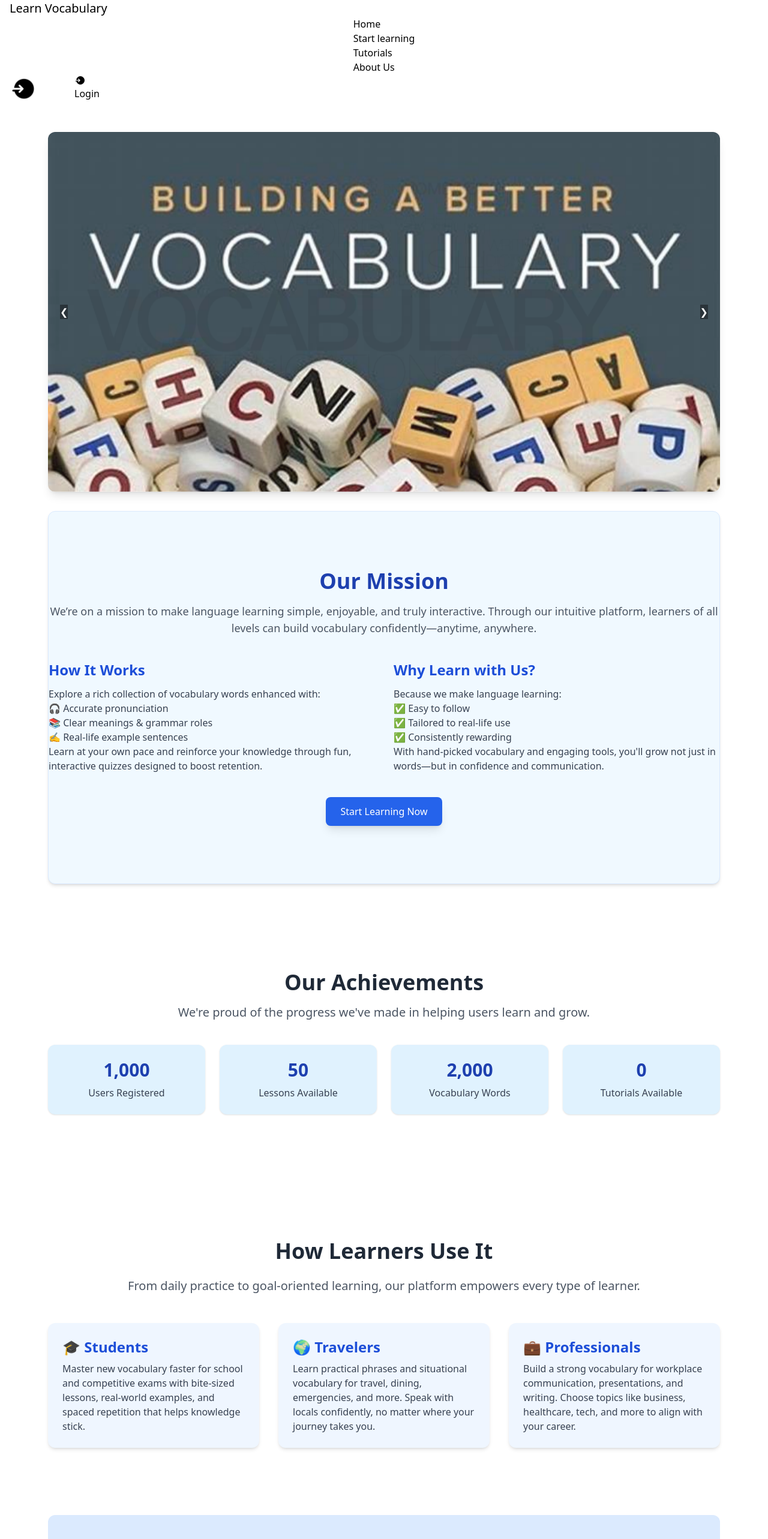
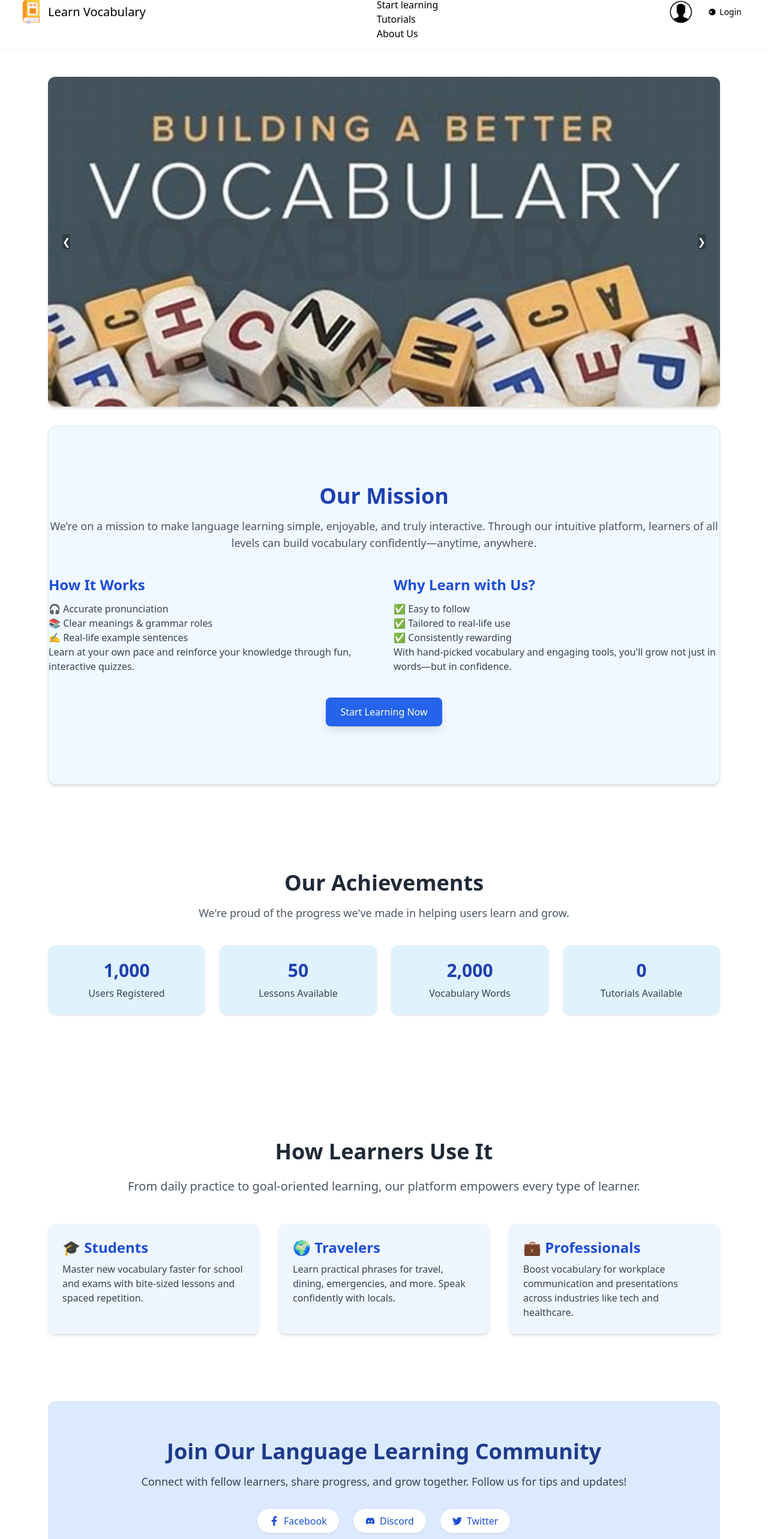
Before and after one commit to Shakwath/A9_Vocabulary_Learn, a React (Vite) app: page / in a window 1280 px wide. Shown: the part 40-2606 px from the top of the page at 60% size. Built offline with nearby package versions, Linux system fonts and the light colour scheme; no server answers.

Commit message:
AOS Package animation add and update profile section done

```diff
--- a/src/Components/Banner.jsx
+++ b/src/Components/Banner.jsx
@@ -4,26 +4,15 @@ import Banner2 from '../assets/banner2.jpg';
 import Banner3 from '../assets/banner3.webp';
 
 const bannerData = [
-  {
-    id: 1,
-    img: Banner1,
-  },
-  {
-    id: 2,
-    img: Banner2,
-
-  },
-  {
-    id: 3,
-    img: Banner3,
-
-  },
+  { id: 1, img: Banner1 },
+  { id: 2, img: Banner2 },
+  { id: 3, img: Banner3 },
 ];
 
 const Banner = () => {
   const [currentSlide, setCurrentSlide] = useState(0);
 
-  // Auto-rotate every 5 seconds
+  // Auto-rotate every 3 seconds
   useEffect(() => {
     const timer = setInterval(() => {
       setCurrentSlide((prev) => (prev + 1) % bannerData.length);
@@ -42,26 +31,36 @@ const Banner = () => {
   };
 
   return (
-    <div className="relative w-full h-[400px] md:h-[500px] lg:h-[600px] overflow-hidden rounded-xl shadow-lg mb-8">
+    <div className="relative w-full h-[220px] sm:h-[300px] md:h-[400px] lg:h-[550px] overflow-hidden rounded-xl shadow-md mb-8">
       {bannerData.map((slide, index) => (
         <div
           key={slide.id}
           className={`absolute inset-0 transition-opacity duration-1000 ease-in-out ${
-            index === currentSlide ? ' z-10' : 'opacity-0 z-0'
+            index === currentSlide ? 'opacity-100 z-10' : 'opacity-0 z-0'
           }`}
         >
           <img
             src={slide.img}
+            alt={`Slide ${index + 1}`}
             className="w-full h-full object-cover"
           />
-
         </div>
       ))}
 
       {/* Navigation Arrows */}
-      <div className="absolute inset-0 flex justify-between items-center px-5">
-        <button onClick={handlePrev} className="btn btn-circle text-white bg-black bg-opacity-40 hover:bg-opacity-70">❮</button>
-        <button onClick={handleNext} className="btn btn-circle text-white bg-black bg-opacity-40 hover:bg-opacity-70">❯</button>
+      <div className="absolute inset-0 flex justify-between items-center px-2 sm:px-4 md:px-6">
+        <button
+          onClick={handlePrev}
+          className="btn btn-xs sm:btn-sm md:btn-md btn-circle text-white bg-black bg-opacity-30 hover:bg-opacity-60"
+        >
+          ❮
+        </button>
+        <button
+          onClick={handleNext}
+          className="btn btn-xs sm:btn-sm md:btn-md btn-circle text-white bg-black bg-opacity-30 hover:bg-opacity-60"
+        >
+          ❯
+        </button>
       </div>
     </div>
   );
--- a/src/Components/Login.jsx
+++ b/src/Components/Login.jsx
@@ -141,7 +141,7 @@ const Login = () => {
           <p className="text-center font-semibold pt-4">
             Don’t have an account?{" "}
             <Link className="text-secondary" to="/Register">
-              Sign up
+             Register
             </Link>
           </p>
         </fieldset>
--- a/src/Components/Navbar.jsx
+++ b/src/Components/Navbar.jsx
@@ -1,87 +1,110 @@
-import React, { use }  from 'react';
+import React, { useContext } from 'react';
 import { Link, NavLink } from 'react-router-dom';
-import loginicon from '../assets/loginicon.png'
+import loginicon from '../assets/loginicon.png';
 import mainlogo from '../assets/mainlogo.png';
-import userIcon from "../assets/loginicon.png";
+import userIcon from "../assets/user.webp";
 import { AuthContext } from "../Components/Provider/AuthProvider";
 
 const Navbar = () => {
-  const { user, logOut } = use(AuthContext);
+  const { user, logOut } = useContext(AuthContext);
+
   const handleLogOut = () => {
-    //console.log("user trying to LogOut");
-    logOut()
-      .then(() => {
+    logOut().then(() => {
       alert("You Logged Out successfully");
-      })
-      .catch((error) => {
-       // console.log(error);
     });
   };
+
   return (
-    <div className="navbar bg-base-100 px-4">
+    <div className="bg-base-100 shadow-sm">
+      {/* Welcome message */}
+      {user && (
+        <div className="bg-blue-100 text-blue-800 text-sm sm:text-base text-center py-2">
+          Welcome, <span className="font-semibold">{user.displayName || "User"}</span>! Happy learning
+        </div>
+      )}
+
+      <div className="navbar py-3 px-4 md:px-8 flex items-center justify-between">
         {/* Left: Logo */}
-      <div className="flex-1">
-        <Link to="/" className="btn btn-ghost text-xl">
-         <img src={mainlogo} alt="Lingo Bingo Logo" className="w-10 h-10 " />
-         Learn Vocabulary</Link>
+        <div className="flex items-center gap-2">
+          <Link
+            to="/"
+            className="btn btn-ghost text-sm sm:text-base md:text-xl flex items-center gap-2"
+          >
+            <img
+              src={mainlogo}
+              alt="Lingo Bingo Logo"
+              className="w-6 h-6 sm:w-8 sm:h-8 md:w-10 md:h-10"
+            />
+            <span className="sm:inline">Learn Vocabulary</span>
+          </Link>
         </div>
 
-      {/* Center: Nav Links - Hidden on small screens */}
-      <div className="hidden lg:flex flex-1 justify-center">
-        <ul className="menu menu-horizontal gap-4 px-1">
+        {/* Center: Nav Links (visible on large screen only) */}
+        <div className="hidden lg:flex justify-center">
+          <ul className="menu menu-horizontal gap-4 px-1 text-sm md:text-base">
             <li><NavLink to="/">Home</NavLink></li>
             <li><NavLink to="/Startlearning">Start learning</NavLink></li>
             <li><NavLink to="/Tutorials">Tutorials</NavLink></li>
             <li><NavLink to="/AboutUs">About Us</NavLink></li>
+            {user && <li><NavLink to="/myprofile">My Profile</NavLink></li>}
           </ul>
         </div>
 
-      {/* Right: Login + Hamburger */}
-      {/* <div className="flex-none"> */}
-        {/* Large screen: login button */}
-        {/* <div className="hidden lg:flex">
-          <NavLink to="/login" className="btn btn-outline btn-primary flex items-center gap-2">
-            <img src={loginicon} alt="login" className="w-5 h-5" />
-            Login
-          </NavLink>
-
-        </div> */}
-
-          <div className="login-btn flex gap-5">
+        {/* Right: Login/Logout & Avatar */}
+        <div className="flex items-center gap-3">
           <img
-          className="w-12 rounded-full"
-          src={`${user ? user.photoURL : userIcon}`}
-          alt=""
+            className="w-8 h-8 sm:w-10 sm:h-10 rounded-full object-cover"
+            src={user?.photoURL || userIcon}
+            alt="User"
           />
           {user ? (
-          <button onClick={handleLogOut} className="btn btn-primary px-10 ">
+            <button
+              onClick={handleLogOut}
+              className="btn btn-primary text-xs sm:text-sm px-4 py-1"
+            >
               LogOut
             </button>
           ) : (
-          <Link to="/login" className="btn btn-primary px-10 ">
-             <img src={loginicon} alt="login" className="w-5 h-5" />
-            Login
+            <Link
+              to="/login"
+              className="btn btn-primary flex items-center gap-1 text-xs sm:text-sm px-3 py-1"
+            >
+              <img
+                src={loginicon}
+                alt="login"
+                className="w-3 h-3 sm:w-4 sm:h-4"
+              />
+              <span>Login</span>
             </Link>
           )}
-      </div>
 
-        {/* Small screen: dropdown */}
+          {/* Mobile Dropdown Menu */}
           <div className="dropdown dropdown-end lg:hidden">
-          <button tabIndex={0} className="btn btn-ghost">
-            <svg xmlns="http://www.w3.org/2000/svg" className="h-5 w-5"
-                 fill="none" viewBox="0 0 24 24" stroke="currentColor">
+            <button tabIndex={0} className="btn btn-ghost btn-sm">
+              <svg
+                xmlns="http://www.w3.org/2000/svg"
+                className="h-5 w-5"
+                fill="none"
+                viewBox="0 0 24 24"
+                stroke="currentColor"
+              >
                 <path strokeLinecap="round" strokeLinejoin="round" strokeWidth="2"
-                    d="M4 6h16M4 12h16M4 18h16"/>
+                  d="M4 6h16M4 12h16M4 18h16" />
               </svg>
             </button>
-          <ul tabIndex={0} className="menu menu-sm dropdown-content mt-3 z-[1] p-2 shadow bg-base-100 rounded-box w-52">
+            <ul
+              tabIndex={0}
+              className="menu menu-sm dropdown-content mt-3 z-[1] p-2 shadow bg-base-100 rounded-box w-52"
+            >
               <li><NavLink to="/">Home</NavLink></li>
               <li><NavLink to="/Startlearning">Start learning</NavLink></li>
               <li><NavLink to="/Tutorials">Tutorials</NavLink></li>
               <li><NavLink to="/AboutUs">About Us</NavLink></li>
-            <li> <NavLink to="/login">Login</NavLink></li>
-
+              {user && <li><NavLink to="/my-profile">My Profile</NavLink></li>}
+              {!user && <li><NavLink to="/login">Login</NavLink></li>}
             </ul>
+          </div>
+        </div>
       </div>
     </div>
   );
--- a/src/Components/Register.jsx
+++ b/src/Components/Register.jsx
@@ -34,7 +34,7 @@ const Register = () => {
             navigate("/");
           })
           .catch((error) => {
-            //console.log(error);
+
             setUser(user);
           });
       })
@@ -42,7 +42,7 @@ const Register = () => {
         const errorCode = error.code;
         const errorMessage = error.message;
         alert(errorMessage, errorCode);
-        // ..
+
       });
   };
   return (
--- a/src/Pages/Home.jsx
+++ b/src/Pages/Home.jsx
@@ -1,20 +1,18 @@
-import React from 'react';
-import { useLoaderData } from 'react-router-dom';
+import React, { useEffect } from 'react';
+import { useLoaderData, Link } from 'react-router-dom';
 import Banner from '../Components/Banner';
-import { Link } from "react-router-dom";
-import CountUp from "react-countup";
-import AOS from "aos";
-import "aos/dist/aos.css";
-import { useEffect } from "react";
-import { FaFacebookF, FaDiscord, FaTwitter } from "react-icons/fa";
+import CountUp from 'react-countup';
+import AOS from 'aos';
+import 'aos/dist/aos.css';
+import { FaFacebookF, FaDiscord, FaTwitter } from 'react-icons/fa';
 
 const Home = () => {
   const categories = useLoaderData();
+
   useEffect(() => {
-  AOS.init({ duration: 1000 });
+    AOS.init({ duration: 3000 });
   }, []);
 
-  // Example: dynamic tutorial count
   const tutorialCount = categories?.length || 0;
 
   return (
@@ -25,40 +23,35 @@ const Home = () => {
       {/* Our Mission */}
       <section className="bg-sky-50 py-12 md:py-24 mt-6 rounded-xl shadow-md border border-blue-100">
         <div className="max-w-6xl mx-auto text-center">
-          <h2 className="text-4xl font-bold text-blue-800 mb-4">Our Mission</h2>
-          <p className="text-lg text-gray-600 mb-10">
+          <h2 className="text-3xl sm:text-4xl font-bold text-blue-800 mb-4">Our Mission</h2>
+          <p className="text-base sm:text-lg text-gray-600 mb-10">
             We’re on a mission to make language learning simple, enjoyable, and truly interactive. Through our intuitive platform, learners of all levels can build vocabulary confidently—anytime, anywhere.
           </p>
 
-          <div className="grid md:grid-cols-2 gap-8 text-left">
+          <div className="grid grid-cols-1 md:grid-cols-2 gap-8 text-left">
             <div>
-              <h3 className="text-2xl font-semibold text-blue-700 mb-3">How It Works</h3>
-              <p className="text-gray-700">
-                Explore a rich collection of vocabulary words enhanced with:<br></br>
-                🎧 Accurate pronunciation<br></br>
-                📚 Clear meanings & grammar roles<br></br>
-                ✍️ Real-life example sentences<br></br>
-                Learn at your own pace and reinforce your knowledge through fun, interactive quizzes designed to boost retention.
-
+              <h3 className="text-xl sm:text-2xl font-semibold text-blue-700 mb-3">How It Works</h3>
+              <p className="text-gray-700 text-sm sm:text-base leading-relaxed">
+                🎧 Accurate pronunciation<br />
+                📚 Clear meanings & grammar roles<br />
+                ✍️ Real-life example sentences<br />
+                Learn at your own pace and reinforce your knowledge through fun, interactive quizzes.
               </p>
             </div>
-
             <div>
-              <h3 className="text-2xl font-semibold text-blue-700 mb-3">Why Learn with Us?</h3>
-              <p className="text-gray-700">
-                Because we make language learning:<br></br>
-
-                ✅ Easy to follow <br></br>
-                ✅ Tailored to real-life use<br></br>
-                ✅ Consistently rewarding<br></br>
-                With hand-picked vocabulary and engaging tools, you'll grow not just in words—but in confidence and communication.
+              <h3 className="text-xl sm:text-2xl font-semibold text-blue-700 mb-3">Why Learn with Us?</h3>
+              <p className="text-gray-700 text-sm sm:text-base leading-relaxed">
+                ✅ Easy to follow <br />
+                ✅ Tailored to real-life use<br />
+                ✅ Consistently rewarding<br />
+                With hand-picked vocabulary and engaging tools, you'll grow not just in words—but in confidence.
               </p>
             </div>
           </div>
 
           <div className="mt-10">
             <Link to="/startlearning">
-              <button className="bg-blue-600 text-white px-6 py-3 rounded-lg hover:bg-blue-700 transition shadow-lg">
+              <button className="bg-blue-600 text-white px-6 py-3 rounded-lg hover:bg-blue-700 transition shadow-lg text-sm sm:text-base">
                 Start Learning Now
               </button>
             </Link>
@@ -69,73 +62,48 @@ const Home = () => {
       {/* Our Achievements */}
       <section className="bg-white py-12 md:py-24 mt-12">
         <div className="max-w-6xl mx-auto text-center">
-          <h2 className="text-4xl font-bold text-gray-800 mb-4">Our Achievements</h2>
-          <p className="text-xl text-gray-600 mb-10">
+          <h2 className="text-3xl sm:text-4xl font-bold text-gray-800 mb-4">Our Achievements</h2>
+          <p className="text-lg text-gray-600 mb-10">
             We're proud of the progress we've made in helping users learn and grow.
           </p>
 
           <div className="grid grid-cols-1 sm:grid-cols-2 md:grid-cols-4 gap-6">
-            <div className="bg-sky-100 p-6 rounded-xl shadow">
+            {[
+              { count: 1000, label: 'Users Registered' },
+              { count: 50, label: 'Lessons Available' },
+              { count: 2000, label: 'Vocabulary Words' },
+              { count: tutorialCount, label: 'Tutorials Available' }
+            ].map((item, index) => (
+              <div key={index} className="bg-sky-100 p-6 rounded-xl shadow text-center">
                 <h3 className="text-3xl font-bold text-blue-800">
-                <CountUp end={1000} duration={3} separator="," />
+                  <CountUp end={item.count} duration={3} separator="," />
                 </h3>
-              <p className="text-gray-700 mt-2">Users Registered</p>
+                <p className="text-gray-700 mt-2">{item.label}</p>
               </div>
-            <div className="bg-sky-100 p-6 rounded-xl shadow">
-              <h3 className="text-3xl font-bold text-blue-800">
-                <CountUp end={50} duration={3} />
-              </h3>
-              <p className="text-gray-700 mt-2">Lessons Available</p>
-            </div>
-            <div className="bg-sky-100 p-6 rounded-xl shadow">
-              <h3 className="text-3xl font-bold text-blue-800">
-                <CountUp end={2000} duration={3} />
-              </h3>
-              <p className="text-gray-700 mt-2">Vocabulary Words</p>
-            </div>
-            <div className="bg-sky-100 p-6 rounded-xl shadow">
-              <h3 className="text-3xl font-bold text-blue-800">
-                <CountUp end={tutorialCount} duration={3} />
-              </h3>
-              <p className="text-gray-700 mt-2">Tutorials Available</p>
-            </div>
+            ))}
           </div>
         </div>
       </section>
-  {/* extra section */}
 
       {/* How Learners Use It */}
       <section className="bg-white py-16 mt-12">
         <div className="max-w-6xl mx-auto text-center">
-    <h2 className="text-4xl font-bold text-gray-800 mb-6">How Learners Use It</h2>
-    <p className="text-xl text-gray-600 mb-12">
+          <h2 className="text-3xl sm:text-4xl font-bold text-gray-800 mb-6">How Learners Use It</h2>
+          <p className="text-base sm:text-xl text-gray-600 mb-12">
             From daily practice to goal-oriented learning, our platform empowers every type of learner.
           </p>
 
-    <div className="grid md:grid-cols-3 gap-8 text-left">
-      <div className="p-6 bg-blue-50 rounded-xl shadow-md">
-        <h3 className="text-2xl font-semibold text-blue-700 mb-2">🎓 Students</h3>
-        <p className="text-gray-700">
-          Master new vocabulary faster for school and competitive exams with bite-sized lessons,
-          real-world examples, and spaced repetition that helps knowledge stick.
-        </p>
+          <div className="grid grid-cols-1 md:grid-cols-3 gap-8 text-left">
+            {[
+              { title: '🎓 Students', desc: 'Master new vocabulary faster for school and exams with bite-sized lessons and spaced repetition.' },
+              { title: '🌍 Travelers', desc: 'Learn practical phrases for travel, dining, emergencies, and more. Speak confidently with locals.' },
+              { title: '💼 Professionals', desc: 'Boost vocabulary for workplace communication and presentations across industries like tech and healthcare.' }
+            ].map((card, idx) => (
+              <div key={idx} className="p-6 bg-blue-50 rounded-xl shadow-md">
+                <h3 className="text-xl sm:text-2xl font-semibold text-blue-700 mb-2">{card.title}</h3>
+                <p className="text-gray-700 text-sm sm:text-base">{card.desc}</p>
               </div>
-
-      <div className="p-6 bg-blue-50 rounded-xl shadow-md">
-        <h3 className="text-2xl font-semibold text-blue-700 mb-2">🌍 Travelers</h3>
-        <p className="text-gray-700">
-          Learn practical phrases and situational vocabulary for travel, dining, emergencies,
-          and more. Speak with locals confidently, no matter where your journey takes you.
-        </p>
-      </div>
-
-      <div className="p-6 bg-blue-50 rounded-xl shadow-md">
-        <h3 className="text-2xl font-semibold text-blue-700 mb-2">💼 Professionals</h3>
-        <p className="text-gray-700">
-          Build a strong vocabulary for workplace communication, presentations, and writing.
-          Choose topics like business, healthcare, tech, and more to align with your career.
-        </p>
-      </div>
+            ))}
           </div>
         </div>
       </section>
@@ -143,43 +111,32 @@ const Home = () => {
       {/* Join Community */}
       <section className="bg-blue-100 py-16 mt-12 rounded-xl">
         <div className="max-w-4xl mx-auto text-center">
-    <h2 className="text-4xl font-bold text-blue-900 mb-4">Join Our Language Learning Community</h2>
-    <p className="text-lg text-gray-700 mb-8">
-      Connect with fellow learners, share progress, and grow together. Follow us for tips, updates, and language fun!
+          <h2 className="text-3xl sm:text-4xl font-bold text-blue-900 mb-4">Join Our Language Learning Community</h2>
+          <p className="text-base sm:text-lg text-gray-700 mb-8">
+            Connect with fellow learners, share progress, and grow together. Follow us for tips and updates!
           </p>
-    <div className="flex justify-center gap-6">
+          <div className="flex flex-col sm:flex-row justify-center gap-4 sm:gap-6">
+  {[
+    { href: 'https://facebook.com', icon: <FaFacebookF />, label: 'Facebook', animation: 'flip-left' },
+    { href: 'https://discord.com', icon: <FaDiscord />, label: 'Discord', animation: 'flip-up' },
+    { href: 'https://twitter.com', icon: <FaTwitter />, label: 'Twitter', animation: 'flip-right' }
+  ].map((social, i) => (
     <a
-        href="https://facebook.com"
+      key={i}
+      href={social.href}
       target="_blank"
       rel="noopener noreferrer"
-        className="flex items-center gap-2 bg-white text-blue-700 px-5 py-2 rounded-full shadow hover:bg-blue-50 transition"
+      data-aos={social.animation}
+      className="flex items-center justify-center gap-2 bg-white text-blue-700 px-5 py-2 rounded-full shadow hover:bg-blue-50 transition text-sm sm:text-base"
     >
-        <FaFacebookF className="text-xl" />
-        Facebook
+      {social.icon}
+      {social.label}
     </a>
-      <a
-        href="https://discord.com"
-        target="_blank"
-        rel="noopener noreferrer"
-        className="flex items-center gap-2 bg-white text-blue-700 px-5 py-2 rounded-full shadow hover:bg-blue-50 transition"
-      >
-        <FaDiscord className="text-xl" />
-        Discord
-      </a>
-      <a
-        href="https://twitter.com"
-        target="_blank"
-        rel="noopener noreferrer"
-        className="flex items-center gap-2 bg-white text-blue-700 px-5 py-2 rounded-full shadow hover:bg-blue-50 transition"
-      >
-        <FaTwitter className="text-xl" />
-        Twitter
-      </a>
+  ))}
 </div>
+
         </div>
       </section>
-
-
     </div>
   );
 };
--- /dev/null
+++ b/src/Pages/updateProfile.jsx
@@ -0,0 +1,88 @@
+import React, { useContext, useState, useEffect } from 'react';
+import { useNavigate } from 'react-router-dom';
+import { AuthContext } from '../Components/Provider/AuthProvider';
+
+const UpdateProfile = () => {
+  const { user, updateUser } = useContext(AuthContext);
+  const [displayName, setDisplayName] = useState('');
+  const [photoURL, setPhotoURL] = useState('');
+  const [error, setError] = useState('');
+  const [loading, setLoading] = useState(false);
+  const navigate = useNavigate();
+
+  // Populate fields with current values
+  useEffect(() => {
+    if (user) {
+      setDisplayName(user.displayName || '');
+      setPhotoURL(user.photoURL || '');
+    }
+  }, [user]);
+
+  const handleSubmit = async (e) => {
+    e.preventDefault();
+    setError('');
+    setLoading(true);
+
+    try {
+      await updateUser({ displayName, photoURL });
+      navigate('/myprofile');
+    } catch (err) {
+      setError(err.message || 'Failed to update profile');
+    } finally {
+      setLoading(false);
+    }
+  };
+
+  if (!user) {
+    return (
+      <div className="text-center mt-20 text-red-500">
+        You must be logged in to update your profile.
+      </div>
+    );
+  }
+
+  return (
+    <div className="max-w-md mx-auto bg-white shadow-md p-6 mt-10 rounded-xl">
+      <h2 className="text-2xl font-bold text-center mb-6">Update Profile</h2>
+      <form onSubmit={handleSubmit} className="space-y-4">
+        {/* Name */}
+        <div>
+          <label className="block text-sm font-medium mb-1">Name</label>
+          <input
+            type="text"
+            value={displayName}
+            onChange={(e) => setDisplayName(e.target.value)}
+            className="w-full border rounded px-3 py-2"
+            placeholder="Your display name"
+            required
+          />
+        </div>
+
+        {/* Photo URL */}
+        <div>
+          <label className="block text-sm font-medium mb-1">Photo URL</label>
+          <input
+            type="url"
+            value={photoURL}
+            onChange={(e) => setPhotoURL(e.target.value)}
+            className="w-full border rounded px-3 py-2"
+            placeholder="https://example.com/your-photo.jpg"
+            required
+          />
+        </div>
+
+        {error && <p className="text-red-500 text-sm">{error}</p>}
+
+        <button
+          type="submit"
+          className="w-full bg-blue-600 text-white py-2 rounded hover:bg-blue-700 transition disabled:opacity-50"
+          disabled={loading}
+        >
+          {loading ? 'Updating…' : 'Update Information'}
+        </button>
+      </form>
+    </div>
+  );
+};
+
+export default UpdateProfile;
```
Also changed, not shown: src/Components/Footer.jsx (+35 -21 lines), src/Components/Heading.jsx (deleted, +0 -11 lines), src/Pages/Myprofile.jsx (+46 -6 lines), src/Pages/Tutorials.css (+11 -3 lines), src/routes/router.jsx (+13 -2 lines), src/assets/user.webp (added). Lines whose indentation alone changed are shown as unchanged.
